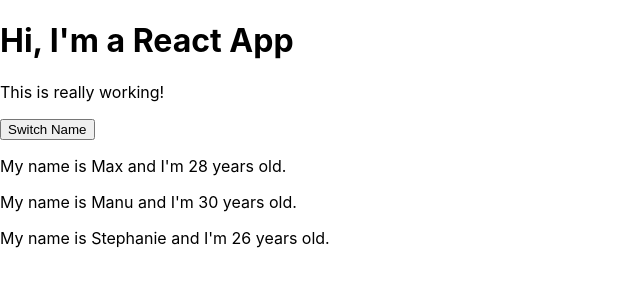
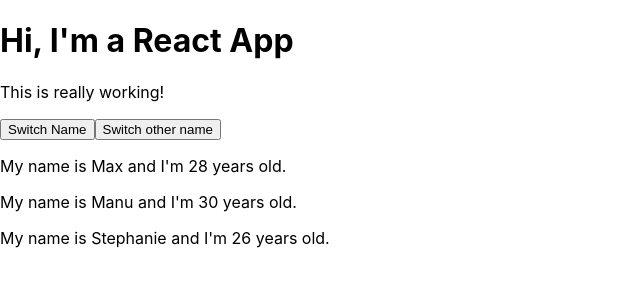
Before and after one commit to basaranb/react-codes, a React (Create React App) app: page / in a window 1280 px wide. Shown: the top 300 px of the page, without its empty margins (0-640 px from the left). Built offline with nearby package versions, Linux system fonts and the light colour scheme.

Commit message:
added parametric handler

```diff
--- a/codes.js
+++ b/codes.js
@@ -211,11 +211,11 @@
 //Destructuring
 //Array destructuring (according to order)
 [a,b] = ['Hello', 'Max'];
-console.log(a) //Hello
-console.log(b) //Max
+console.log(a); //Hello
+console.log(b); //Max
 
 //Object destructuring (according to property name)
-{name} = {name: 'Max', age: 28}
+{name} = {name: 'Max', age: 28};
 console.log(name)//Max
 console.log(age)//undefined
 
--- a/src/App.js
+++ b/src/App.js
@@ -12,14 +12,14 @@
     otherState: "Some value"
   };
 
-  switchNameHandler = () => {
+  switchNameHandler = (newName, newName2) => {
     console.log("Was clicked!");
     //Don't try to edit state directly, doesn't work, use set state method
     //this.state.persons[0].name = "Maximillian";
     this.setState({
       persons: [
-        { name: "Maximillian", age: 28 },
-        { name: "Manu", age: 30 },
+        { name: newName, age: 28 },
+        { name: newName2, age: 30 },
         { name: "Stephanie", age: 29 }
       ]
     }); //Merges with the state, doesn't change otherState
@@ -30,14 +30,29 @@
       <div>
         <h1>Hi, I'm a React App</h1>
         <p>This is really working!</p>
-        <button onClick={this.switchNameHandler}>Switch Name</button>
+        <button
+          onClick={this.switchNameHandler.bind(this, "Maximillian", "Manu")}
+        >
+          Switch Name
+        </button>
+        <button
+          onClick={this.switchNameHandler.bind(
+            this,
+            "Maximillian IV",
+            "Manuville"
+          )}
+        >
+          Switch other name
+        </button>
         <Person
           name={this.state.persons[0].name}
           age={this.state.persons[0].age}
+          click={this.switchNameHandler.bind(this, "Max!")} //Call switchHandler function work on App while calling from Person comp.
         ></Person>
         <Person
           name={this.state.persons[1].name}
           age={this.state.persons[1].age}
+          click={() => this.switchNameHandler()} //Call switchHandler function work on App while calling from Person comp. (Inefficient)
         ></Person>
         <Person
           name={this.state.persons[2].name}
```
Also changed, not shown: 1 other file (tests, documents, lock files or other folders).
